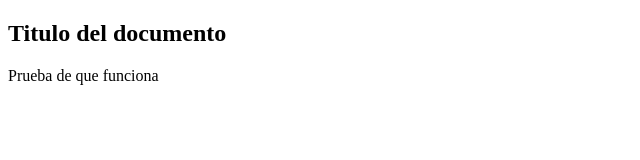
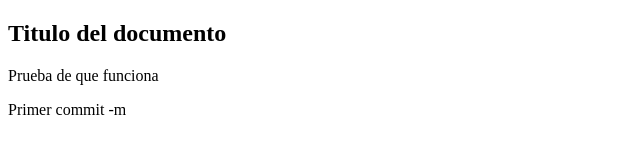
Before and after one commit to uguez/prueba-repositorio, a plain HTML site: page index.html in a window 1280 px wide. Shown: the whole page, without its empty margins (0-640 px from the left). Drawn offline with Linux system fonts and the light colour scheme.

Commit message:
Se actualizo el archivo

```diff
--- a/index.html
+++ b/index.html
@@ -7,5 +7,6 @@
 <body>
 <h2>Titulo del documento</h2>
 <p>Prueba de que funciona</p>
+<p>Primer commit -m</p>
 </body>
 </html>
```
